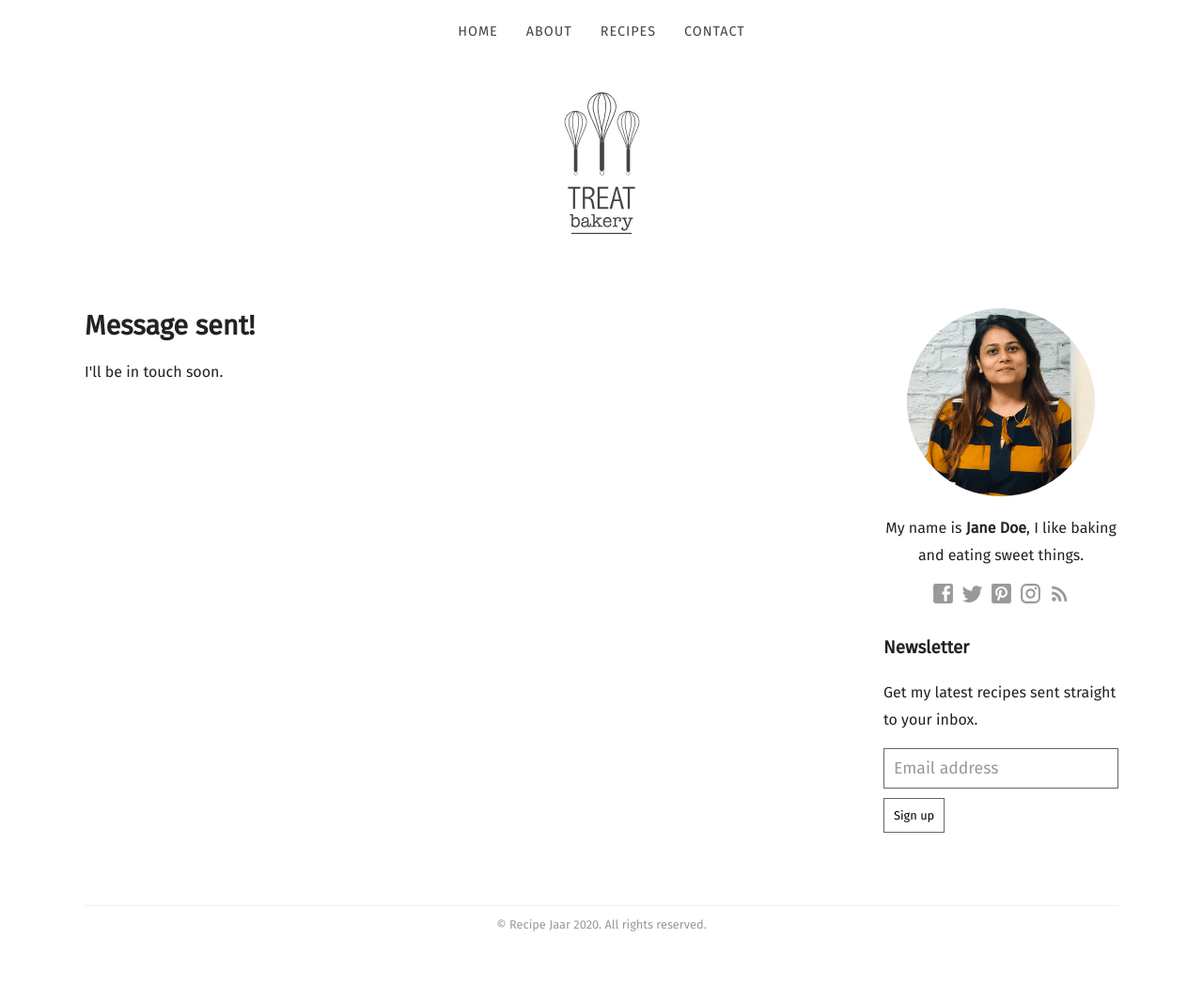
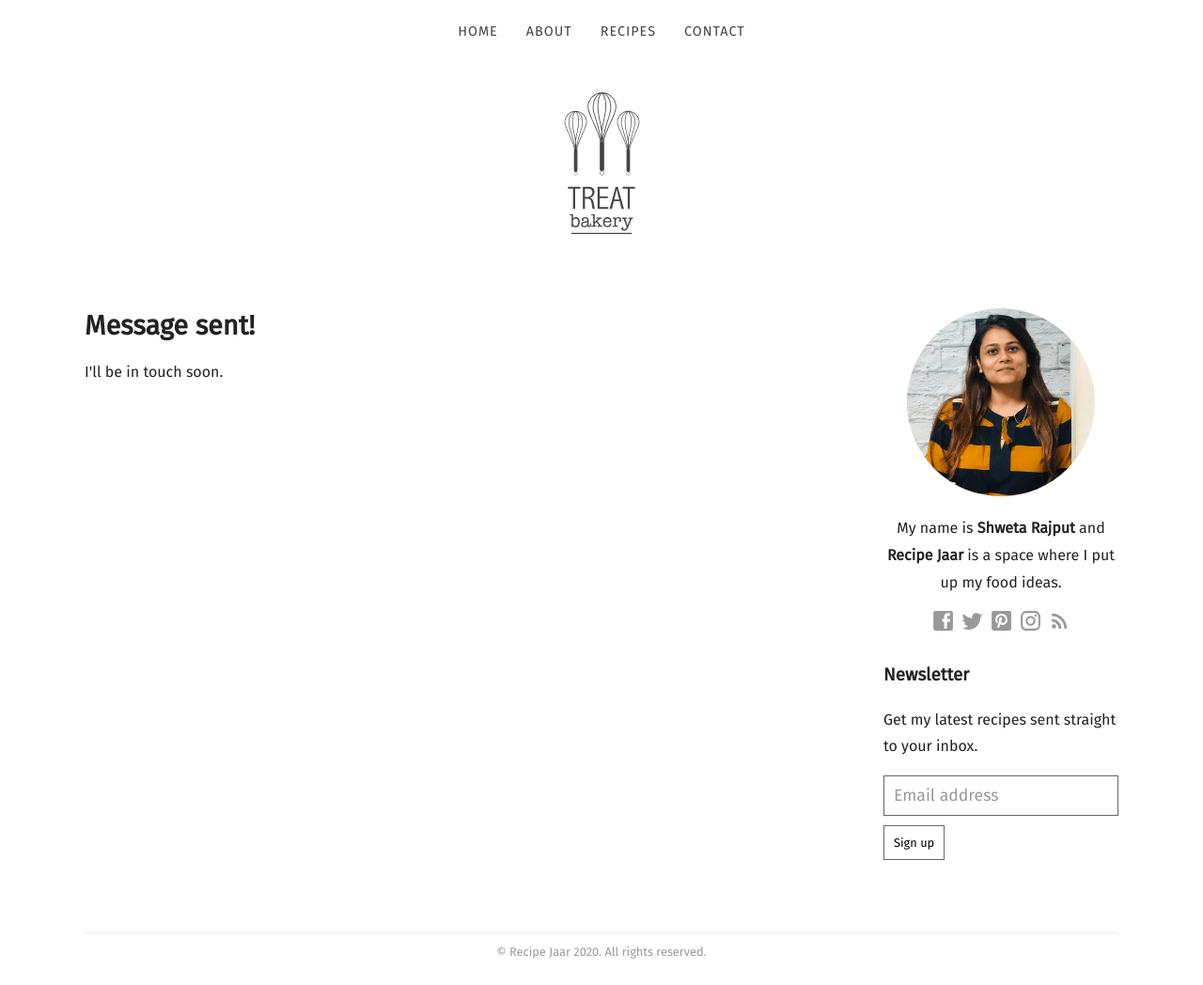
Before and after one commit to recipejaar/recipejaar.github.io, a Jekyll site: the page built from contact-success.html, in a window 1280 px wide and 1048 px high. Shown: the whole window at 94% size. Built offline with Jekyll 4.4.1, drawn with Linux system fonts in a browser that asks for light colours; some web fonts are replaced.

Commit message:
change author intro

```diff
--- a/_data/sidebar.yml
+++ b/_data/sidebar.yml
@@ -1,6 +1,6 @@
 author_image: /images/author.jpg
-description_markdown: "My name is **Jane Doe**, I like baking and eating sweet things."
+description_markdown: "My name is **Shweta Rajput** and **Recipe Jaar** is a space where I put up my food ideas."
 facebook: CloudCannon
 twitter: CloudCannonApp
 pinterest: pinterest
-instagram: baking
+instagram: recipejaar
--- a/_includes/sidebar.html
+++ b/_includes/sidebar.html
@@ -10,9 +10,9 @@
 	</div>
 
 	<div class="social-icons">
-		<a target="_blank" href="https://facebook.com/{{ site.data.sidebar.facebook }}">{% include social-icon.html icon="Facebook" %}</a>
-		<a target="_blank" href="https://twitter.com/{{ site.data.sidebar.twitter }}">{% include social-icon.html icon="Twitter" %}</a>
-		<a target="_blank" href="https://pinterest.com/{{ site.data.sidebar.pinterest }}">{% include social-icon.html icon="Pinterest" %}</a>
+		<a target="_blank" href="#">{% include social-icon.html icon="Facebook" %}</a>
+		<a target="_blank" href="#">{% include social-icon.html icon="Twitter" %}</a>
+		<a target="_blank" href="#">{% include social-icon.html icon="Pinterest" %}</a>
 		<a target="_blank" href="https://www.instagram.com/{{ site.data.sidebar.instagram }}">{% include social-icon.html icon="Instagram" %}</a>
 		<a target="_blank" href="{{ site.baseurl }}/feed.xml">{% include social-icon.html icon="RSS" %}</a>
 	</div>
```
Also changed, not shown: 3 other files.
